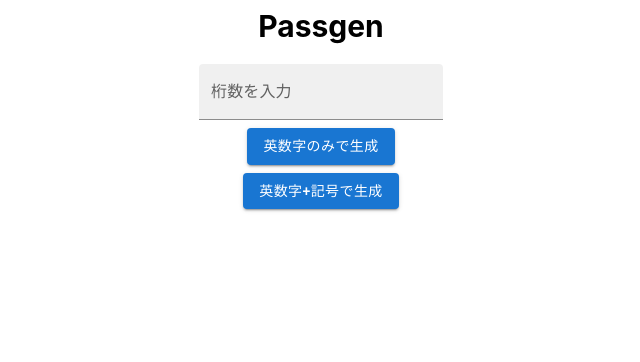
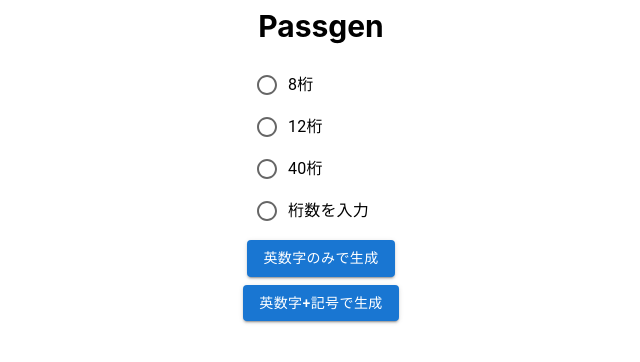
Before and after one commit to Milix-M/passgen, a React (Vite) app: page / in a window 1280 px wide. Shown: the top 362 px of the page, without its empty margins (319-959 px from the left). Built offline with nearby package versions, Linux system fonts and the light colour scheme.

Commit message:
いいかんじにした

```diff
--- a/src/App.jsx
+++ b/src/App.jsx
@@ -3,10 +3,16 @@ import './App.css'
 import passwordGenerator from './generator/passwdGen'
 import Button from '@mui/material/Button'
 import TextField from '@mui/material/TextField'
+import FormControl from '@mui/material/FormControl'
+import FormControlLabel from '@mui/material/FormControlLabel'
+import FormLabel from '@mui/material/FormLabel'
+import Radio from '@mui/material/Radio'
+import RadioGroup from '@mui/material/RadioGroup'
 
 function App () {
   const [password, setPassword] = useState('')
   const [length, setLength] = useState(0)
+  const [isinputenable, setIsInputEnable] = useState(false)
 
   const copyToClipboard = async () => {
     await global.navigator.clipboard.writeText(password)
@@ -18,6 +24,42 @@ function App () {
 
       <div className='flex flex-col'>
         <div className='m-1'>
+          <FormControl>
+            <RadioGroup
+              aria-labelledby='demo-radio-buttons-group-label'
+              defaultValue='female'
+              name='radio-buttons-group'
+            >
+              <FormControlLabel
+                value='8'
+                control={<Radio />}
+                label='8桁'
+                onChange={event => setLength(event.target.value)}
+              />
+              <FormControlLabel
+                value='12'
+                control={<Radio />}
+                label='12桁'
+                onChange={event => setLength(event.target.value)}
+              />
+              <FormControlLabel
+                value='40'
+                control={<Radio />}
+                label='40桁'
+                onChange={event => setLength(event.target.value)}
+              />
+              <FormControlLabel
+                value='true'
+                control={<Radio />}
+                label='桁数を入力'
+                onChange={event => setIsInputEnable(event.target.value)}
+              />
+            </RadioGroup>
+          </FormControl>
+        </div>
+
+        {isinputenable && (
+          <div className='m-1'>
             <TextField
               id='standard-basic'
               label='桁数を入力'
@@ -26,6 +68,8 @@ function App () {
               onChange={event => setLength(event.target.value)}
             />
           </div>
+        )}
+
         <div className='m-1'>
           <Button
             variant='contained'
@@ -48,9 +92,10 @@ function App () {
 
       {password && (
         <div>
-          <p className='text-xl'>{password}</p>
+          <span className='text-center text-xl'>生成されたパスワード:</span>
+          <p className='text-xl p-2 text-center break-all'>{password}</p>
           <Button variant='contained' onClick={() => copyToClipboard()}>
-            COPY
+            COPY PASSOWORD
           </Button>
         </div>
       )}
```
Lines whose indentation alone changed are shown as unchanged.
